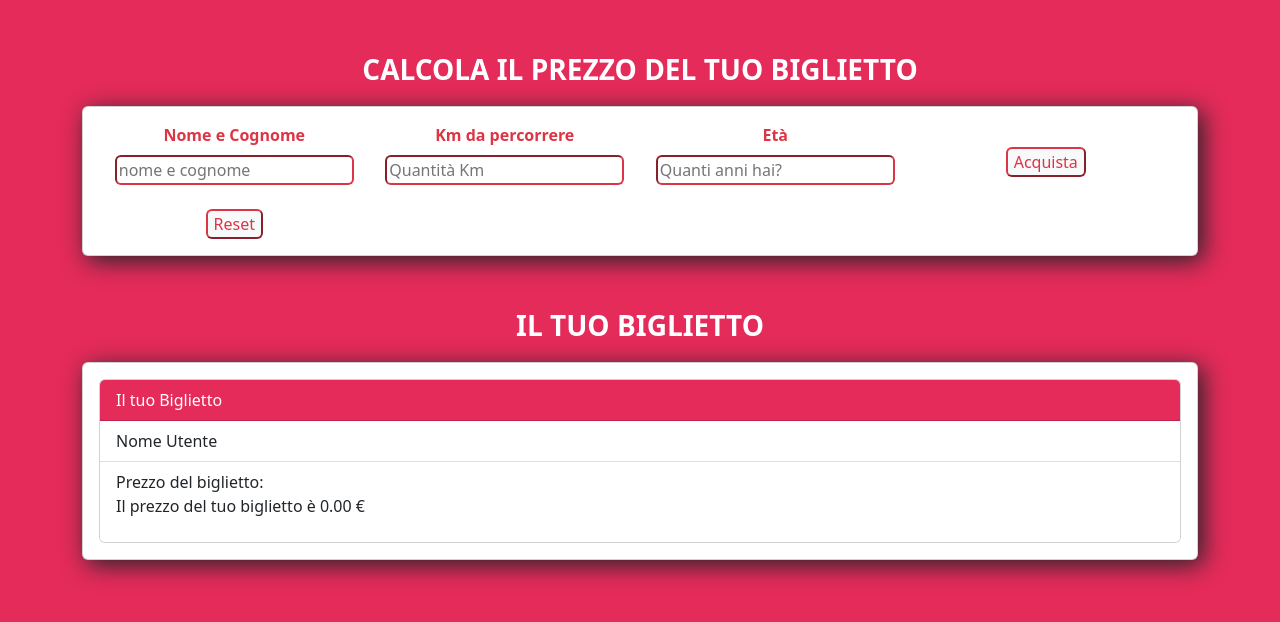
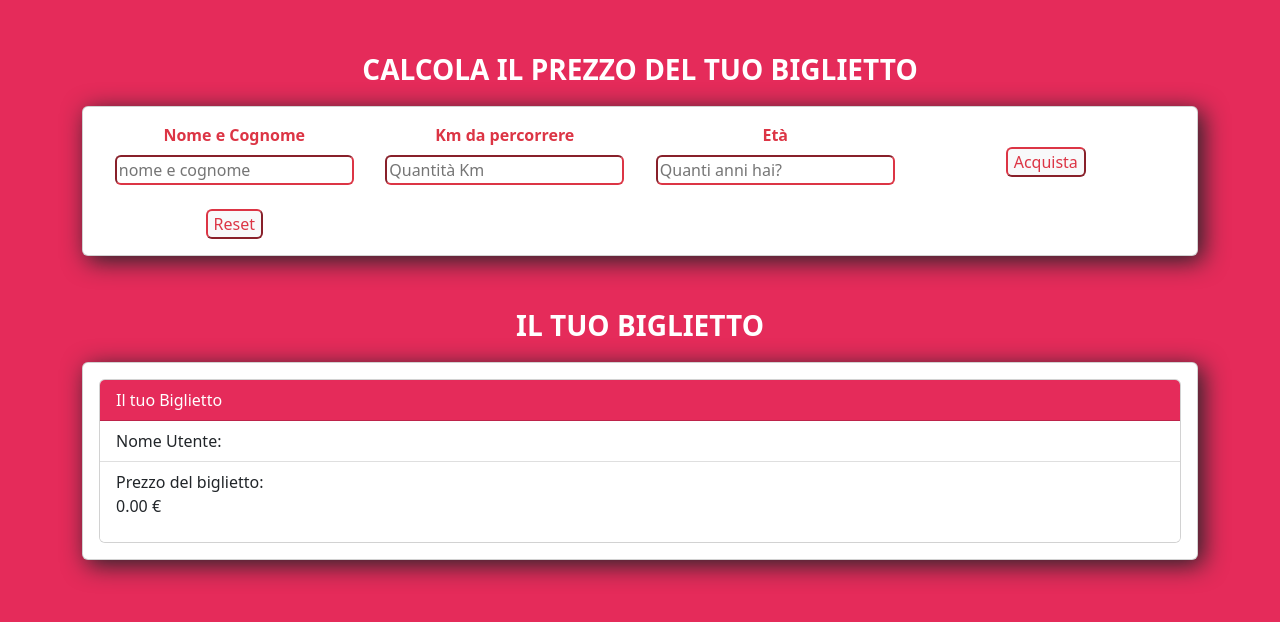
Before and after one commit to gabrielediemmanuele/js-biglietto-treno-form, a plain HTML site: page index.html in a window 1280 px wide. Both pictures are taken after a click on the button "Acquista". Drawn offline with nearby package versions, Linux system fonts and the light colour scheme.

Commit message:
feat: add js name ticket

```diff
--- a/index.html
+++ b/index.html
@@ -97,8 +97,8 @@
             </div>
             <ul class="list-group list-group-flush">
               <li class="list-group-item">
-                Nome Utente
-                <div></div>
+                Nome Utente:
+                <div id="ticket-name"></div>
               </li>
               <li class="list-group-item">
                 Prezzo del biglietto:
--- a/main.js
+++ b/main.js
@@ -8,11 +8,17 @@ const sendInfoButton = document.getElementById("send-info");
 // Step 4 - Creare una const per il testo del biglietto
 const ticketText = document.getElementById("ticket-text");
 
+// EXTRA - creare una const user name
+const userName = document.getElementById("user-name");
+const ticketName = document.getElementById("ticket-name");
+
 // Prezzo del biglietto
 /* let finalPrice = distanceKM.value * 0.21; */
 
 sendInfoButton.addEventListener("click", function () {
   let finalPrice = distanceKM.value * 0.21;
+
+  ticketName.innerHTML = userName.value;
 
   const userAgeValue = parseInt(userAge.value);
 
@@ -23,8 +29,7 @@ sendInfoButton.addEventListener("click", function () {
   }
 
   // aggiungerli al paragrafo ticket-text
-  ticketText.innerHTML =
-    "Il prezzo del tuo biglietto è " + finalPrice.toFixed(2) + " €";
+  ticketText.innerHTML = finalPrice.toFixed(2) + " €";
   console.log(ticketText.innerHTML);
 
   // Per liberare gli input in modo pulito
```
